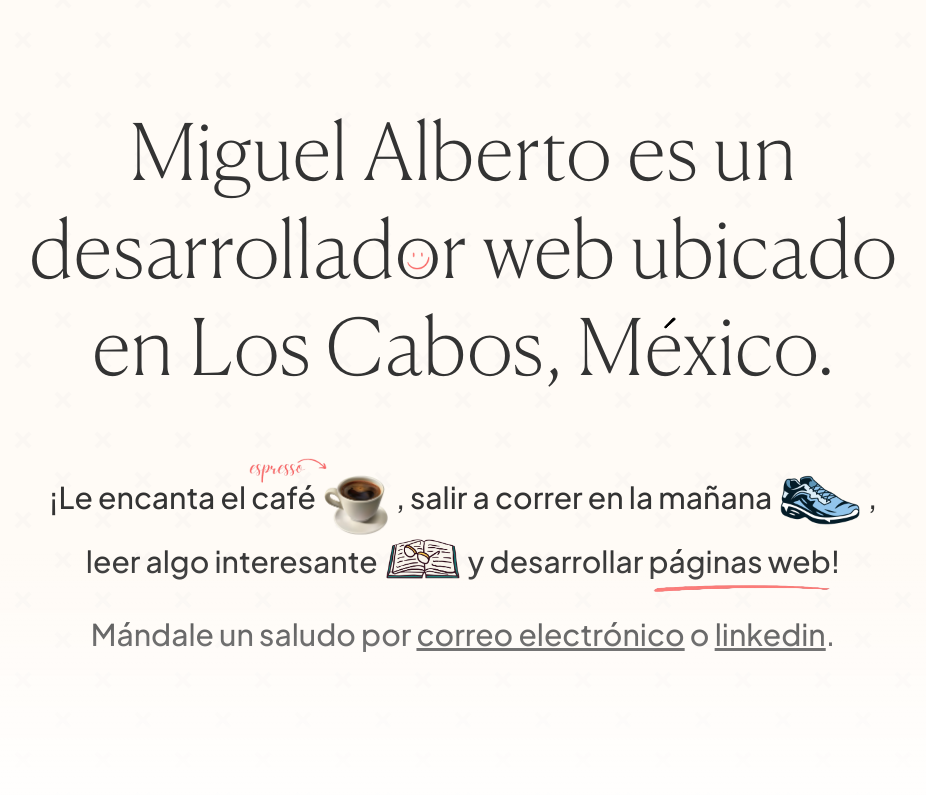
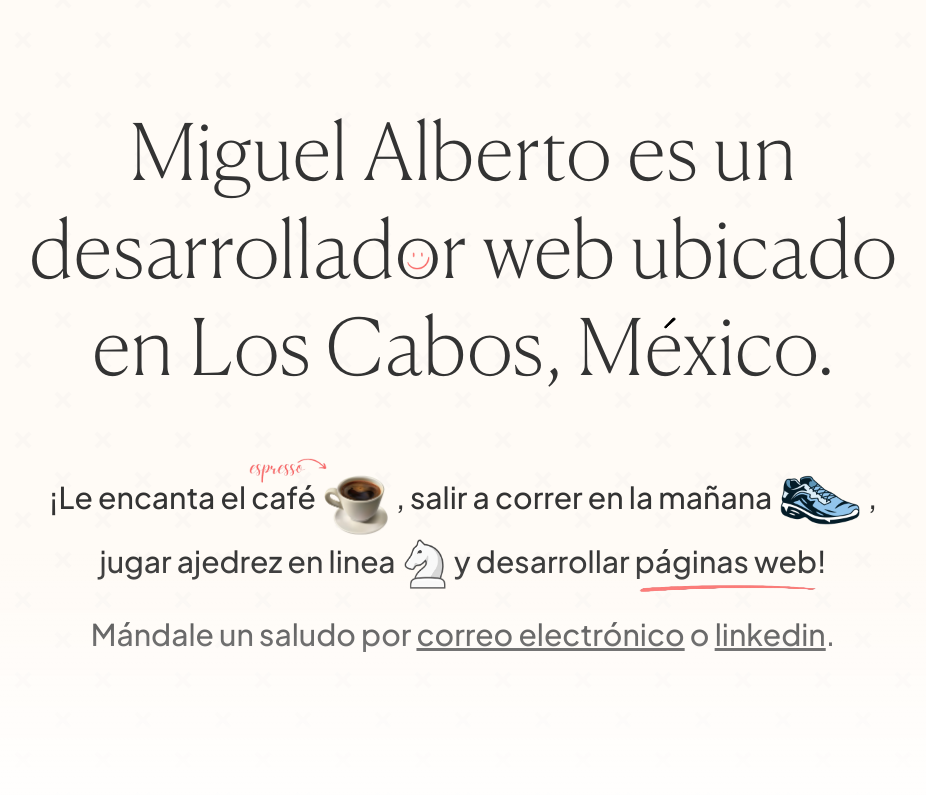
Before and after one commit to Miguel5040/Portafolio-web-v2, a React (Vite) app: page / in a window 1280 px wide. Shown: the top 795 px of the page, without its empty margins (177-1103 px from the left). Built offline with nearby package versions, Linux system fonts and the light colour scheme.

Commit message:
Added new image

```diff
--- a/src/sub-components/Introduction.jsx
+++ b/src/sub-components/Introduction.jsx
@@ -17,11 +17,11 @@ const Introduction = () => {
                     <div>¡Le encanta el <a href="https://es.wikipedia.org/wiki/Caf%C3%A9" target="_blank" className="cursor-pointer hover:text-[#fc6563]">café</a> <img className="absolute h-[25px] top-[28.6rem] right-[36rem]" src="./images/espresso.png" /></div> <img className="h-[60px]" src="./images/cafe.png" /> <div>, salir a correr en la mañana</div> <img className="h-[50px]" src="./images/tenis.png" />,
                 </div>
                 <div className="h-[64px] flex flex-row gap-2">
-                    <div>leer algo interesante</div> <img className="h-[40px]" src="./images/libro.png" /> <div className="relative">y desarrollar páginas web! <img className="absolute h-[10px] w-[180px] right-2" src="./images/underline-red.png" /></div>
+                    <div>jugar ajedrez en linea</div> <img className="h-[50px]" src="./images/light-knight.png" /> <div className="relative">y desarrollar páginas web! <img className="absolute h-[10px] w-[180px] right-2" src="./images/underline-red.png" /></div>
                 </div>
                 <div className="h-[64px] flex justify-center items-center">
                     <div className="w-max">
-                    Mándale un saludo por <a className={classEmail} onClick={emailTrigger}>{email}</a> o <a className="underline hover:text-[#777] cursor-pointer" href="https://www.linkedin.com/in/miguel-alberto-ordonez/" target="_blank">linkedin</a>.
+                        Mándale un saludo por <a className={classEmail} onClick={emailTrigger}>{email}</a> o <a className="underline hover:text-[#777] cursor-pointer" href="https://www.linkedin.com/in/miguel-alberto-ordonez/" target="_blank">linkedin</a>.
                     </div>
                 </div>
             </div>
```
Also changed, not shown: public/images/light-knight.png (added).
